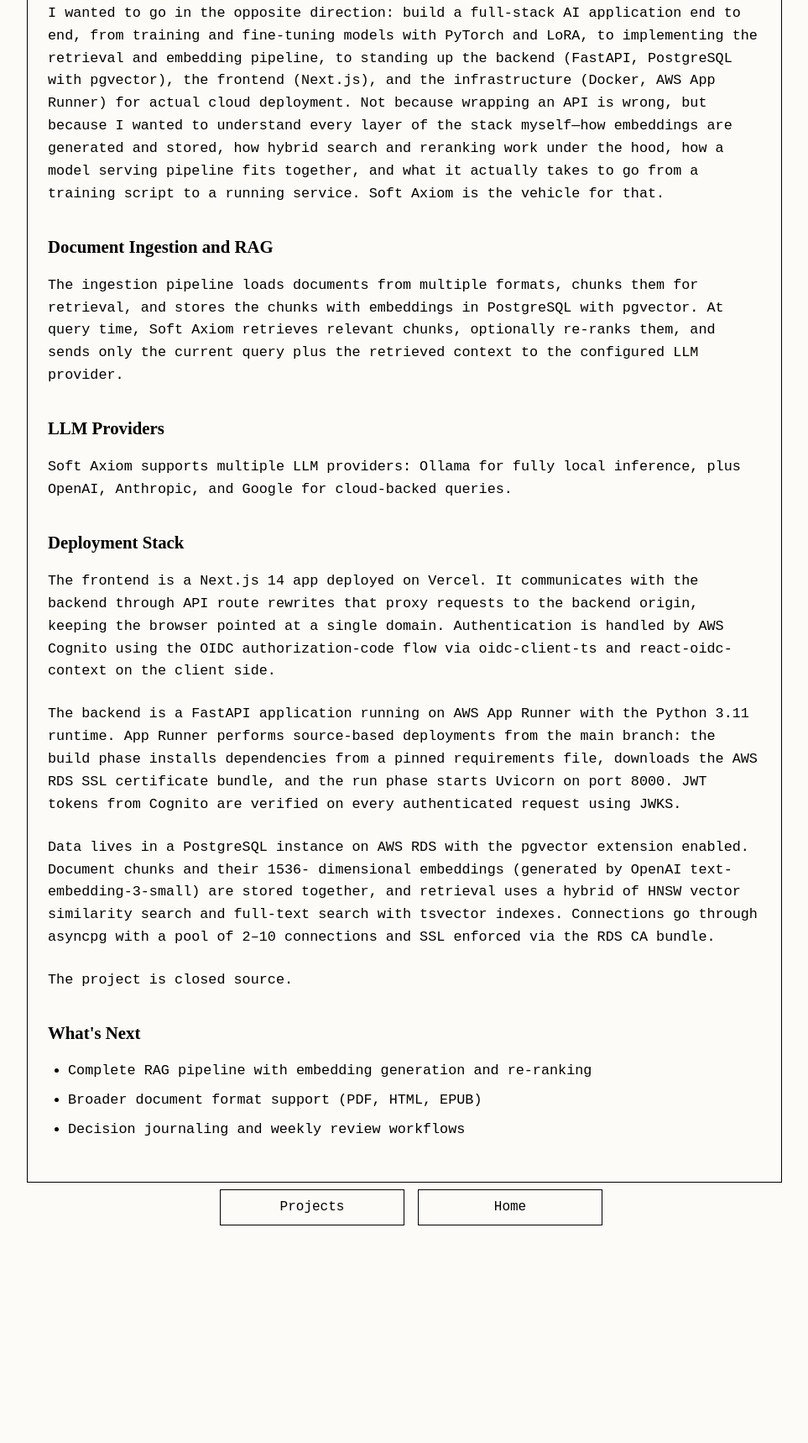
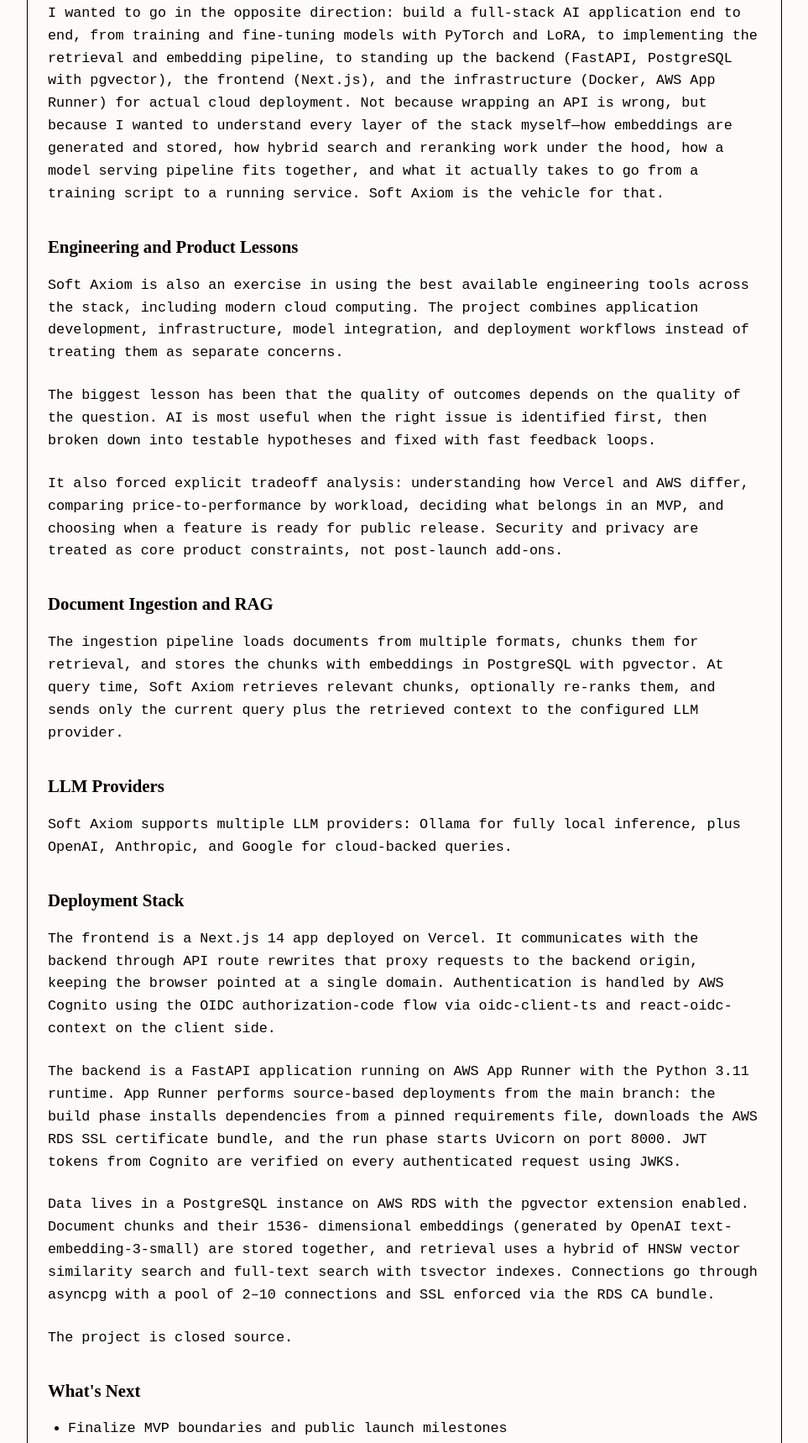
Before and after one commit to seokw-Ryan/seokw-Ryan.github.io, a plain HTML site: page projects/soft-axiom.html in a window 1280 px wide. Shown: the part 657-2375 px from the top of the page at 84% size, without its empty margins (158-1121 px from the left). Before the commit the page ends 2160 px from the top, so only its background shows below. Drawn offline with Linux system fonts and the light colour scheme.

Commit message:
Refine Soft Axiom project narrative and priorities

```diff
--- a/projects/soft-axiom.html
+++ b/projects/soft-axiom.html
@@ -199,6 +199,28 @@
         the vehicle for that.
       </p>
 
+      <h2>Engineering and Product Lessons</h2>
+      <p>
+        Soft Axiom is also an exercise in using the best available
+        engineering tools across the stack, including modern cloud
+        computing. The project combines application development,
+        infrastructure, model integration, and deployment workflows
+        instead of treating them as separate concerns.
+      </p>
+      <p>
+        The biggest lesson has been that the quality of outcomes depends
+        on the quality of the question. AI is most useful when the right
+        issue is identified first, then broken down into testable
+        hypotheses and fixed with fast feedback loops.
+      </p>
+      <p>
+        It also forced explicit tradeoff analysis: understanding how
+        Vercel and AWS differ, comparing price-to-performance by workload,
+        deciding what belongs in an MVP, and choosing when a feature is
+        ready for public release. Security and privacy are treated as core
+        product constraints, not post-launch add-ons.
+      </p>
+
       <h2>Document Ingestion and RAG</h2>
       <p>
         The ingestion pipeline loads documents from multiple formats,
@@ -249,9 +271,9 @@
 
       <h2>What's Next</h2>
       <ul>
-        <li>Complete RAG pipeline with embedding generation and re-ranking</li>
-        <li>Broader document format support (PDF, HTML, EPUB)</li>
-        <li>Decision journaling and weekly review workflows</li>
+        <li>Finalize MVP boundaries and public launch milestones</li>
+        <li>Expand security and privacy controls (data retention, access policies, and auditability)</li>
+        <li>Continue Vercel/AWS price-performance profiling as usage scales</li>
       </ul>
     </article>
   </main>
```
Also changed, not shown: projects.html (+8 -8 lines).
